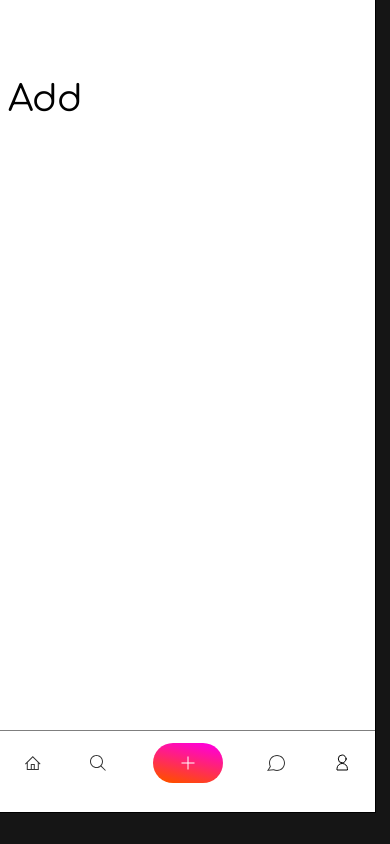
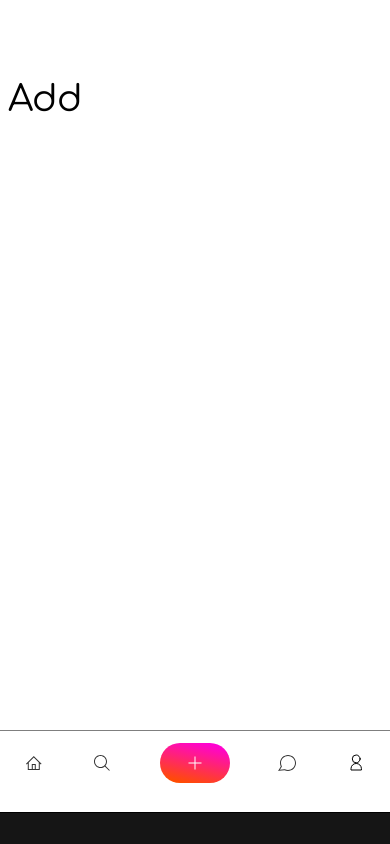
Before and after one commit to chepetime/figma-prototype, a Next.js app: page /add in a window 390 px wide. Built offline with nearby package versions, Linux system fonts and the light colour scheme.

Commit message:
Larger max-width for larger iPhones

```diff
--- a/components/page/Page.styled.js
+++ b/components/page/Page.styled.js
@@ -8,7 +8,7 @@ export const Page = styled.div`
   padding: 0;
   overflow: hidden;
 
-  max-width: 375px;
+  max-width: 428px;
   max-height: 812px;
   height: 100vh;
   outline: solid 1px #000;
```
